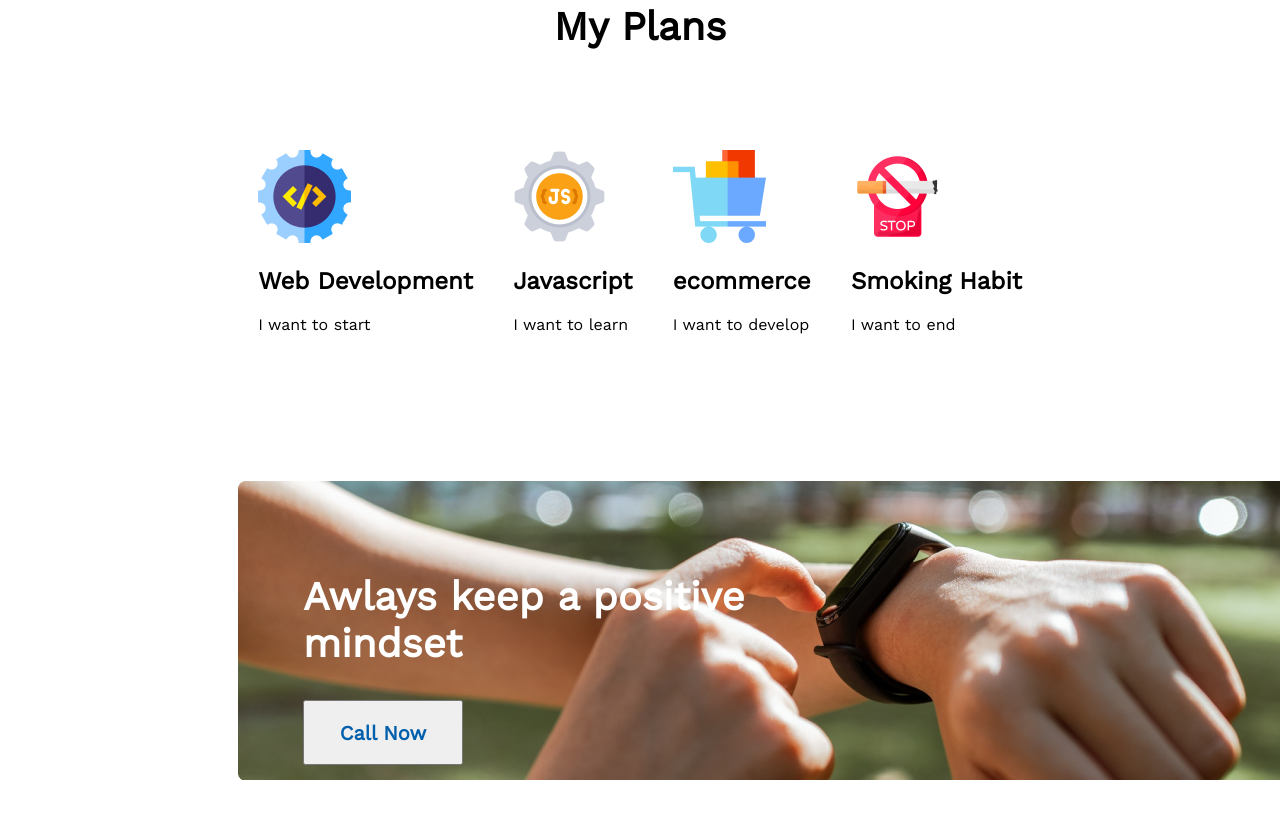
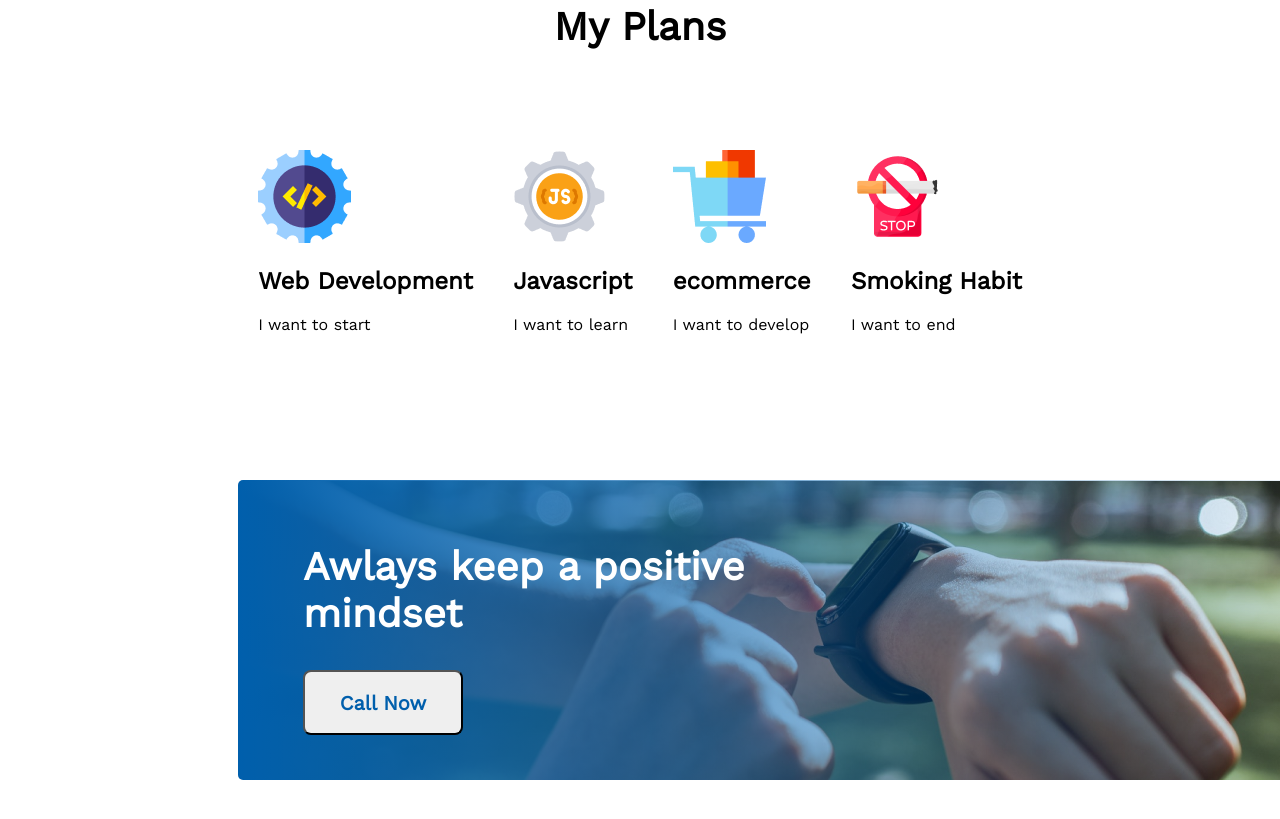
Before and after one commit to MobarakHossainNoyon/my-first-assignment, a plain HTML site: page index.html in a window 1280 px wide. Shown: the part 1911-2730 px from the top of the page. Drawn offline with nearby package versions, Linux system fonts and the light colour scheme.

Commit message:
new style added

```diff
--- a/style/style.css
+++ b/style/style.css
@@ -36,6 +36,7 @@
     font-weight: 600;
     font-size: 20px;
     margin-bottom: 180px;
+    border-radius: 8px;
 }
 /* failer section styles */
 .failer-container{
@@ -89,12 +90,12 @@ height: 162px;
     width: 1140px;
     height: 300px;
     margin: 130px 230px 0 230px;
-    background: linear-gradient(90deg, #005FAC 0%, rgba(0, 95, 172, 0) 100%);
-    background-image: url('../images/watch.png');
-    background-blend-mode: multiply;
+    background: linear-gradient(90deg, #005FAC 0%, rgba(0, 95, 172, 0) 100%),url('../images/watch.png');
+    border-radius: 5px;
+
 }
 .watch-info{
-    padding: 60px 615px 60px 65px;
+    padding: 30px 615px 60px 65px;
 }
 .watch-title{
     font-weight: 700;
@@ -147,4 +148,5 @@ input{
     font-weight: 600;
     font-size: 20px;
     color: #FFFFFF;
+    border-radius: 8px;
 }
```
